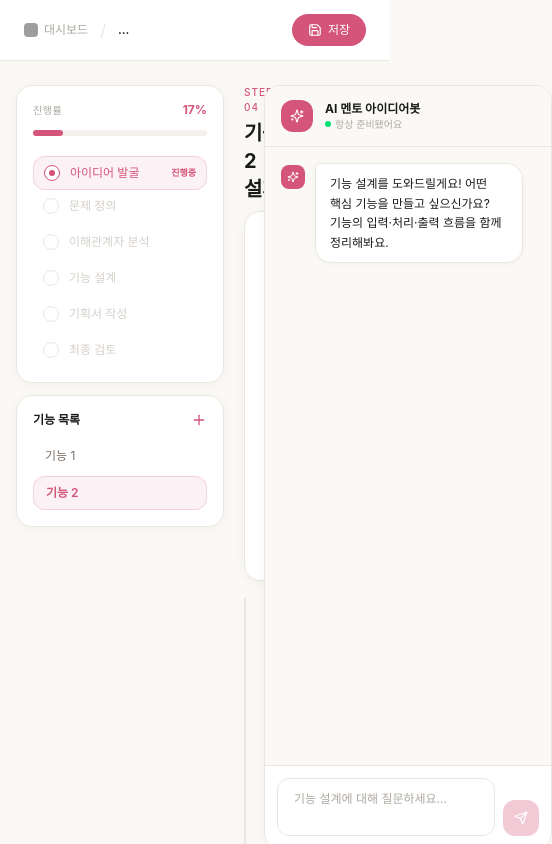
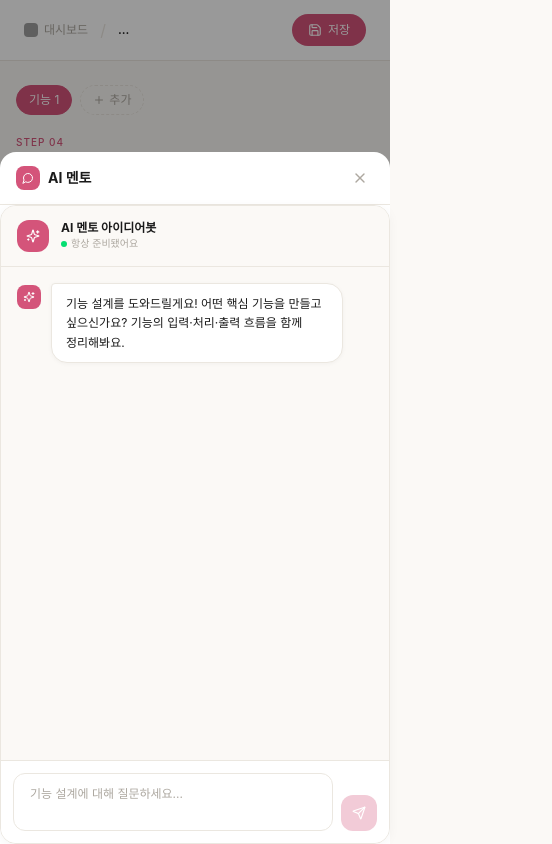
Before and after one commit to sharesdjgh-sys/sdjgh-sw-plancraft, a Next.js app: page /project/1/episodes in a window 390 px wide. Both pictures are taken after a click on the button "AI 멘토 열기". Shown: the top 844 px of the page, 552 px wide, since content can reach past the window. Built offline with nearby package versions, Linux system fonts and the light colour scheme; grey boxes are pictures that could not be loaded; a web font is replaced by a local one.

Commit message:
모바일 UI 수정

```diff
--- a/src/app/project/[id]/characters/page.tsx
+++ b/src/app/project/[id]/characters/page.tsx
@@ -9,6 +9,7 @@ import AiChat, { type AiChatHandle } from "@/components/ai-assistant/AiChat";
 import StepIndicator from "@/components/progress-tracker/StepIndicator";
 import EmptyContentModal from "@/components/EmptyContentModal";
 import { Plus, Trash2, ArrowRight, Check, Save, User, Download, Wand2 } from "lucide-react";
+import MobileChatSheet, { type MobileChatSheetHandle } from "@/components/mobile/MobileChatSheet";
 import { getProject, updateProject, type Character, type Project } from "@/lib/storage";
 import { downloadCharacters } from "@/lib/download";
 import { saveProjectToDir } from "@/lib/fileStorage";
@@ -26,6 +27,7 @@ export default function CharactersPage({ params }: { params: Promise<{ id: strin
   const [autofilling, setAutofilling] = useState(false);
   const [showEmptyModal, setShowEmptyModal] = useState(false);
   const aiChatRef = useRef<AiChatHandle>(null);
+  const mobileChatRef = useRef<MobileChatSheetHandle>(null);
 
   useEffect(() => {
     const p = getProject(id);
@@ -119,7 +121,7 @@ export default function CharactersPage({ params }: { params: Promise<{ id: strin
           description="SW를 사용할 주요 이해관계자를 한 명 이상 추가해야 다음 단계로 넘어갈 수 있어요. 어려우면 AI 도움을 받아봐요!"
           autofilling={autofilling}
           onAutofill={() => { setShowEmptyModal(false); autofill(); }}
-          onAskMentor={() => { setShowEmptyModal(false); aiChatRef.current?.focusInput(); }}
+          onAskMentor={() => { setShowEmptyModal(false); aiChatRef.current?.focusInput(); mobileChatRef.current?.openAndFocus(); }}
           onGoAnyway={goNextAnyway}
           onClose={() => setShowEmptyModal(false)}
         />
@@ -148,7 +150,7 @@ export default function CharactersPage({ params }: { params: Promise<{ id: strin
                 </button>
                 <button
                   onClick={() => downloadCharacters({ ...project, characters })}
-                  className="flex items-center gap-1.5 text-xs font-medium px-4 py-2 rounded-full border border-[#EBE7E0] text-[#7A7067] hover:bg-[#F4F1EC] transition-all duration-200"
+                  className="hidden sm:flex items-center gap-1.5 text-xs font-medium px-4 py-2 rounded-full border border-[#EBE7E0] text-[#7A7067] hover:bg-[#F4F1EC] transition-all duration-200"
                 >
                   <Download className="w-3.5 h-3.5" /> 다운로드
                 </button>
@@ -165,14 +167,14 @@ export default function CharactersPage({ params }: { params: Promise<{ id: strin
         </div>
       </header>
 
-      <div className="max-w-7xl mx-auto px-4 py-6 flex gap-5">
-        <aside className="w-52 flex-shrink-0">
+      <div className="max-w-7xl mx-auto px-4 py-6 flex flex-col md:flex-row gap-4 md:gap-5">
+        <aside className="hidden md:block w-52 flex-shrink-0">
           <div className="bg-white rounded-2xl border border-[#EBE7E0] p-4 sticky top-20 shadow-[0_2px_12px_rgba(0,0,0,0.04)]">
             <StepIndicator currentStep={project?.currentStep ?? 1} projectId={id} isCompleted={project?.isCompleted} />
           </div>
         </aside>
 
-        <main className="flex-1 min-w-0 space-y-4">
+        <main className="flex-1 min-w-0 space-y-4 pb-20 lg:pb-0">
           <div className="flex items-center justify-between mb-2">
             <div>
               <p className="text-[10px] font-medium text-[#D4547A] uppercase tracking-widest mb-1">Step 03</p>
@@ -237,7 +239,7 @@ export default function CharactersPage({ params }: { params: Promise<{ id: strin
 
                   {editIdx === idx && (
                     <div className="px-5 pb-5 space-y-3 border-t border-[#EBE7E0] pt-4">
-                      <div className="grid grid-cols-3 gap-3">
+                      <div className="grid grid-cols-1 sm:grid-cols-3 gap-3">
                         <div>
                           <label className="block text-xs font-semibold text-[#1A1A1A] mb-1.5">대상 이름 *</label>
                           <Input
@@ -313,7 +315,7 @@ export default function CharactersPage({ params }: { params: Promise<{ id: strin
           </div>
         </main>
 
-        <aside className="w-72 flex-shrink-0 h-[calc(100vh-5rem)] sticky top-20">
+        <aside className="hidden lg:flex w-72 flex-shrink-0 h-[calc(100vh-5rem)] sticky top-20">
           <AiChat
             ref={aiChatRef}
             step="character"
@@ -322,6 +324,13 @@ export default function CharactersPage({ params }: { params: Promise<{ id: strin
           />
         </aside>
       </div>
+
+      <MobileChatSheet
+        ref={mobileChatRef}
+        step="character"
+        initialMessage="이해관계자 분석을 도와드릴게요! 이 SW를 사용하게 될 주요 대상이 누구인가요? 어떤 사람들이 혜택을 받을지 생각해봐요."
+        placeholder="이해관계자 분석에 대해 질문하세요..."
+      />
     </div>
   );
 }
--- a/src/app/project/[id]/episodes/page.tsx
+++ b/src/app/project/[id]/episodes/page.tsx
@@ -9,6 +9,7 @@ import AiChat, { type AiChatHandle } from "@/components/ai-assistant/AiChat";
 import StepIndicator from "@/components/progress-tracker/StepIndicator";
 import EmptyContentModal from "@/components/EmptyContentModal";
 import { Plus, Trash2, Save, ArrowRight, CheckCircle, Check, Download, Cpu, Wand2 } from "lucide-react";
+import MobileChatSheet, { type MobileChatSheetHandle } from "@/components/mobile/MobileChatSheet";
 import { getProject, updateProject, type Episode, type Cut, type Project } from "@/lib/storage";
 import { downloadEpisode, downloadAllEpisodes } from "@/lib/download";
 import { saveProjectToDir } from "@/lib/fileStorage";
@@ -28,6 +29,7 @@ export default function EpisodesPage({ params }: { params: Promise<{ id: string
   const [autofilling, setAutofilling] = useState(false);
   const [showEmptyModal, setShowEmptyModal] = useState(false);
   const aiChatRef = useRef<AiChatHandle>(null);
+  const mobileChatRef = useRef<MobileChatSheetHandle>(null);
 
   useEffect(() => {
     const p = getProject(id);
@@ -171,7 +173,7 @@ export default function EpisodesPage({ params }: { params: Promise<{ id: string
           description="핵심 기능의 이름을 하나 이상 작성해야 다음 단계로 넘어갈 수 있어요. 어려우면 AI 도움을 받아봐요!"
           autofilling={autofilling}
           onAutofill={() => { setShowEmptyModal(false); autofill(); }}
-          onAskMentor={() => { setShowEmptyModal(false); aiChatRef.current?.focusInput(); }}
+          onAskMentor={() => { setShowEmptyModal(false); aiChatRef.current?.focusInput(); mobileChatRef.current?.openAndFocus(); }}
           onGoAnyway={goNextAnyway}
           onClose={() => setShowEmptyModal(false)}
         />
@@ -200,13 +202,13 @@ export default function EpisodesPage({ params }: { params: Promise<{ id: string
                 </button>
                 <button
                   onClick={() => downloadEpisode({ ...project, episodes }, activeEp)}
-                  className="flex items-center gap-1.5 text-xs font-medium px-3 py-2 rounded-full border border-[#EBE7E0] text-[#7A7067] hover:bg-[#F4F1EC] transition-all duration-200"
+                  className="hidden sm:flex items-center gap-1.5 text-xs font-medium px-3 py-2 rounded-full border border-[#EBE7E0] text-[#7A7067] hover:bg-[#F4F1EC] transition-all duration-200"
                 >
                   <Download className="w-3.5 h-3.5" /> 이 기능
                 </button>
                 <button
                   onClick={() => downloadAllEpisodes({ ...project, episodes })}
-                  className="flex items-center gap-1.5 text-xs font-medium px-3 py-2 rounded-full border border-[#EBE7E0] text-[#7A7067] hover:bg-[#F4F1EC] transition-all duration-200"
+                  className="hidden sm:flex items-center gap-1.5 text-xs font-medium px-3 py-2 rounded-full border border-[#EBE7E0] text-[#7A7067] hover:bg-[#F4F1EC] transition-all duration-200"
                 >
                   <Download className="w-3.5 h-3.5" /> 전체
                 </button>
@@ -223,9 +225,9 @@ export default function EpisodesPage({ params }: { params: Promise<{ id: string
         </div>
       </header>
 
-      <div className="max-w-7xl mx-auto px-4 py-6 flex gap-5">
+      <div className="max-w-7xl mx-auto px-4 py-6 flex flex-col md:flex-row gap-4 md:gap-5">
         {/* Left sidebar */}
-        <aside className="w-52 flex-shrink-0 space-y-3 sticky top-20 self-start">
+        <aside className="hidden md:flex md:flex-col w-52 flex-shrink-0 space-y-3 sticky top-20 self-start">
           <div className="bg-white rounded-2xl border border-[#EBE7E0] p-4 shadow-[0_2px_12px_rgba(0,0,0,0.04)]">
             <StepIndicator currentStep={project?.currentStep ?? 1} projectId={id} isCompleted={project?.isCompleted} />
           </div>
@@ -256,7 +258,31 @@ export default function EpisodesPage({ params }: { params: Promise<{ id: string
           </div>
         </aside>
 
-        <main className="flex-1 min-w-0 space-y-4">
+        <main className="flex-1 min-w-0 space-y-4 pb-20 lg:pb-0">
+          {/* 모바일 기능 탭 */}
+          <div className="md:hidden flex gap-2 overflow-x-auto pb-1">
+            {episodes.map((ep, i) => (
+              <button
+                key={i}
+                onClick={() => setActiveEp(i)}
+                className={`flex-shrink-0 flex items-center gap-1.5 text-xs px-3 py-1.5 rounded-full border transition-all duration-200 ${
+                  activeEp === i
+                    ? "bg-[#D4547A] text-white border-[#D4547A]"
+                    : "bg-white text-[#7A7067] border-[#EBE7E0]"
+                }`}
+              >
+                기능 {ep.episodeNumber}{ep.title ? ` · ${ep.title.slice(0, 6)}` : ""}
+                {ep.isCompleted && <CheckCircle className="w-3 h-3 flex-shrink-0" />}
+              </button>
+            ))}
+            <button
+              onClick={addEpisode}
+              className="flex-shrink-0 flex items-center gap-1 text-xs px-3 py-1.5 rounded-full border border-dashed border-[#EBE7E0] text-[#ADA8A0]"
+            >
+              <Plus className="w-3 h-3" /> 추가
+            </button>
+          </div>
+
           <div className="flex items-center justify-between mb-2">
             <div>
               <p className="text-[10px] font-medium text-[#D4547A] uppercase tracking-widest mb-1">Step 04</p>
@@ -344,7 +370,7 @@ export default function EpisodesPage({ params }: { params: Promise<{ id: string
                         </button>
                       </div>
 
-                      <div className="p-4 grid grid-cols-2 gap-3">
+                      <div className="p-4 grid grid-cols-1 sm:grid-cols-2 gap-3">
                         <div className="col-span-2">
                           <label className="block text-[10px] font-semibold text-[#7A7067] mb-1.5">동작 설명</label>
                           <Textarea
@@ -402,7 +428,7 @@ export default function EpisodesPage({ params }: { params: Promise<{ id: string
           </div>
         </main>
 
-        <aside className="w-72 flex-shrink-0 h-[calc(100vh-5rem)] sticky top-20">
+        <aside className="hidden lg:flex w-72 flex-shrink-0 h-[calc(100vh-5rem)] sticky top-20">
           <AiChat
             ref={aiChatRef}
             step="panel"
@@ -411,6 +437,13 @@ export default function EpisodesPage({ params }: { params: Promise<{ id: string
           />
         </aside>
       </div>
+
+      <MobileChatSheet
+        ref={mobileChatRef}
+        step="panel"
+        initialMessage="기능 설계를 도와드릴게요! 어떤 핵심 기능을 만들고 싶으신가요? 기능의 입력·처리·출력 흐름을 함께 정리해봐요."
+        placeholder="기능 설계에 대해 질문하세요..."
+      />
     </div>
   );
 }
--- a/src/app/project/[id]/idea/page.tsx
+++ b/src/app/project/[id]/idea/page.tsx
@@ -50,8 +50,8 @@ export default function IdeaPage({ params }: { params: Promise<{ id: string }> }
         </div>
       </header>
 
-      <div className="max-w-7xl mx-auto px-4 py-6 flex gap-5">
-        <aside className="w-52 flex-shrink-0">
+      <div className="max-w-7xl mx-auto px-4 py-6 flex flex-col md:flex-row gap-4 md:gap-5">
+        <aside className="hidden md:block w-52 flex-shrink-0">
           <div className="bg-white rounded-2xl border border-[#EBE7E0] p-4 sticky top-20 shadow-[0_2px_12px_rgba(0,0,0,0.04)]">
             <StepIndicator currentStep={project?.currentStep ?? 1} projectId={id} isCompleted={project?.isCompleted} />
           </div>
@@ -66,7 +66,7 @@ export default function IdeaPage({ params }: { params: Promise<{ id: string }> }
             </p>
           </div>
 
-          <div className="h-[calc(100vh-15rem)]">
+          <div className="h-[calc(100vh-18rem)] md:h-[calc(100vh-15rem)]">
             <AiChat
               key={project?.id ?? "loading"}
               step="idea"
--- a/src/app/project/[id]/script/page.tsx
+++ b/src/app/project/[id]/script/page.tsx
@@ -8,6 +8,7 @@ import AiChat, { type AiChatHandle } from "@/components/ai-assistant/AiChat";
 import StepIndicator from "@/components/progress-tracker/StepIndicator";
 import EmptyContentModal from "@/components/EmptyContentModal";
 import { Save, ArrowRight, ArrowLeft, Check, Download, FileText, CheckCircle, Wand2 } from "lucide-react";
+import MobileChatSheet, { type MobileChatSheetHandle } from "@/components/mobile/MobileChatSheet";
 import { getProject, updateProject, type Episode, type Project, type Character } from "@/lib/storage";
 import { downloadProposalScript } from "@/lib/download";
 import { saveProjectToDir } from "@/lib/fileStorage";
@@ -81,6 +82,7 @@ export default function ScriptPage({ params }: { params: Promise<{ id: string }>
   const [autofilling, setAutofilling] = useState(false);
   const [showEmptyModal, setShowEmptyModal] = useState(false);
   const aiChatRef = useRef<AiChatHandle>(null);
+  const mobileChatRef = useRef<MobileChatSheetHandle>(null);
 
   useEffect(() => {
     const p = getProject(id);
@@ -158,7 +160,7 @@ export default function ScriptPage({ params }: { params: Promise<{ id: string }>
           description="기획서를 작성해야 다음 단계로 넘어갈 수 있어요. AI 자동채우기로 초안을 먼저 생성하거나 AI 멘토에게 도움을 요청해봐요!"
           autofilling={autofilling}
           onAutofill={() => { setShowEmptyModal(false); autofill(); }}
-          onAskMentor={() => { setShowEmptyModal(false); aiChatRef.current?.focusInput(); }}
+          onAskMentor={() => { setShowEmptyModal(false); aiChatRef.current?.focusInput(); mobileChatRef.current?.openAndFocus(); }}
           onGoAnyway={goNextAnyway}
           onClose={() => setShowEmptyModal(false)}
         />
@@ -186,7 +188,7 @@ export default function ScriptPage({ params }: { params: Promise<{ id: string }>
             {project && (
               <button
                 onClick={() => downloadProposalScript({ ...project, proposalScript })}
-                className="flex items-center gap-1.5 text-xs font-medium px-3 py-2 rounded-full border border-[#EBE7E0] text-[#7A7067] hover:bg-[#F4F1EC] transition-all duration-200"
+                className="hidden sm:flex items-center gap-1.5 text-xs font-medium px-3 py-2 rounded-full border border-[#EBE7E0] text-[#7A7067] hover:bg-[#F4F1EC] transition-all duration-200"
               >
                 <Download className="w-3.5 h-3.5" /> 기획서 다운로드
               </button>
@@ -202,9 +204,9 @@ export default function ScriptPage({ params }: { params: Promise<{ id: string }>
         </div>
       </header>
 
-      <div className="max-w-7xl mx-auto px-4 py-6 flex gap-5">
+      <div className="max-w-7xl mx-auto px-4 py-6 flex flex-col md:flex-row gap-4 md:gap-5">
         {/* Left sidebar */}
-        <aside className="w-52 flex-shrink-0 space-y-3 sticky top-20 self-start">
+        <aside className="hidden md:flex md:flex-col w-52 flex-shrink-0 space-y-3 sticky top-20 self-start">
           <div className="bg-white rounded-2xl border border-[#EBE7E0] p-4 shadow-[0_2px_12px_rgba(0,0,0,0.04)]">
             <StepIndicator currentStep={project?.currentStep ?? 1} projectId={id} isCompleted={project?.isCompleted} />
           </div>
@@ -212,7 +214,7 @@ export default function ScriptPage({ params }: { params: Promise<{ id: string }>
           <FeatureListPanel episodes={project?.episodes ?? []} />
         </aside>
 
-        <main className="flex-1 min-w-0 space-y-4">
+        <main className="flex-1 min-w-0 space-y-4 pb-20 lg:pb-0">
           <div>
             <p className="text-[10px] font-medium text-[#D4547A] uppercase tracking-widest mb-1">Step 05</p>
             <h1 className="text-xl font-bold text-[#1A1A1A] tracking-tight">기획서 내용 작성</h1>
@@ -263,7 +265,7 @@ export default function ScriptPage({ params }: { params: Promise<{ id: string }>
           </div>
         </main>
 
-        <aside className="w-72 flex-shrink-0 sticky top-20 flex flex-col gap-3" style={{ height: "calc(100vh - 5rem)" }}>
+        <aside className="hidden lg:flex w-72 flex-shrink-0 sticky top-20 flex-col gap-3" style={{ height: "calc(100vh - 5rem)" }}>
           <CharacterPanel characters={project?.characters ?? []} />
           <div className="flex-1 min-h-0">
             <AiChat
@@ -275,6 +277,13 @@ export default function ScriptPage({ params }: { params: Promise<{ id: string }>
           </div>
         </aside>
       </div>
+
+      <MobileChatSheet
+        ref={mobileChatRef}
+        step="script"
+        initialMessage="기획서 작성을 도와드릴게요! 배경 및 필요성, 해결 방안, 핵심 기능, 기대 효과 순서로 작성하면 논리적인 기획서가 완성돼요."
+        placeholder="기획서 작성에 대해 질문하세요..."
+      />
     </div>
   );
 }
--- a/src/app/project/[id]/story/page.tsx
+++ b/src/app/project/[id]/story/page.tsx
@@ -9,6 +9,7 @@ import StepIndicator from "@/components/progress-tracker/StepIndicator";
 import EmptyContentModal from "@/components/EmptyContentModal";
 import { useRouter } from "next/navigation";
 import { Save, ArrowRight, Check, Download, Wand2 } from "lucide-react";
+import MobileChatSheet, { type MobileChatSheetHandle } from "@/components/mobile/MobileChatSheet";
 import { getProject, updateProject, type Project } from "@/lib/storage";
 import { downloadStory } from "@/lib/download";
 import { saveProjectToDir } from "@/lib/fileStorage";
@@ -23,6 +24,7 @@ export default function StoryPage({ params }: { params: Promise<{ id: string }>
   const [autofilling, setAutofilling] = useState(false);
   const [showEmptyModal, setShowEmptyModal] = useState(false);
   const aiChatRef = useRef<AiChatHandle>(null);
+  const mobileChatRef = useRef<MobileChatSheetHandle>(null);
 
   useEffect(() => {
     const p = getProject(id);
@@ -98,7 +100,7 @@ export default function StoryPage({ params }: { params: Promise<{ id: string }>
           description="아이디어 한 줄 소개, 해결하려는 문제 등 주요 내용을 하나 이상 작성해야 다음 단계로 넘어갈 수 있어요. 어려우면 AI 도움을 받아봐요!"
           autofilling={autofilling}
           onAutofill={() => { setShowEmptyModal(false); autofill(); }}
-          onAskMentor={() => { setShowEmptyModal(false); aiChatRef.current?.focusInput(); }}
+          onAskMentor={() => { setShowEmptyModal(false); aiChatRef.current?.focusInput(); mobileChatRef.current?.openAndFocus(); }}
           onGoAnyway={goNextAnyway}
           onClose={() => setShowEmptyModal(false)}
         />
@@ -124,7 +126,7 @@ export default function StoryPage({ params }: { params: Promise<{ id: string }>
                 </button>
                 <button
                   onClick={() => downloadStory({ ...project, story })}
-                  className="flex items-center gap-1.5 text-xs font-medium px-4 py-2 rounded-full border border-[#EBE7E0] text-[#7A7067] hover:bg-[#F4F1EC] transition-all duration-200"
+                  className="hidden sm:flex items-center gap-1.5 text-xs font-medium px-4 py-2 rounded-full border border-[#EBE7E0] text-[#7A7067] hover:bg-[#F4F1EC] transition-all duration-200"
                 >
                   <Download className="w-3.5 h-3.5" /> 다운로드
                 </button>
@@ -141,14 +143,14 @@ export default function StoryPage({ params }: { params: Promise<{ id: string }>
         </div>
       </header>
 
-      <div className="max-w-7xl mx-auto px-4 py-6 flex gap-5">
-        <aside className="w-52 flex-shrink-0">
+      <div className="max-w-7xl mx-auto px-4 py-6 flex flex-col md:flex-row gap-4 md:gap-5">
+        <aside className="hidden md:block w-52 flex-shrink-0">
           <div className="bg-white rounded-2xl border border-[#EBE7E0] p-4 sticky top-20 shadow-[0_2px_12px_rgba(0,0,0,0.04)]">
             <StepIndicator currentStep={project?.currentStep ?? 1} projectId={id} isCompleted={project?.isCompleted} />
           </div>
         </aside>
 
-        <main className="flex-1 min-w-0 space-y-4">
+        <main className="flex-1 min-w-0 space-y-4 pb-20 lg:pb-0">
           <div className="mb-2">
             <p className="text-[10px] font-medium text-[#D4547A] uppercase tracking-widest mb-1">Step 02</p>
             <h1 className="text-xl font-bold text-[#1A1A1A] tracking-tight">문제 정의</h1>
@@ -160,7 +162,7 @@ export default function StoryPage({ params }: { params: Promise<{ id: string }>
             <Input placeholder="예: 급식 잔반 데이터를 분석해 학교 식단을 개선하는 AI 추천 시스템" value={story.logline} onChange={(e) => setStory((s) => ({ ...s, logline: e.target.value }))} />
           </div>
 
-          <div className="grid grid-cols-2 gap-4">
+          <div className="grid grid-cols-1 sm:grid-cols-2 gap-4">
             <div className="bg-white rounded-2xl border border-[#EBE7E0] p-5 shadow-[0_2px_12px_rgba(0,0,0,0.04)]">
               <label className="block text-xs font-bold text-[#1A1A1A] mb-1">해결하려는 문제</label>
               <p className="text-[10px] text-[#ADA8A0] mb-3">왜 이 문제가 중요한지, 현재 어떤 불편함이 있는지</p>
@@ -199,10 +201,17 @@ export default function StoryPage({ params }: { params: Promise<{ id: string }>
           </div>
         </main>
 
-        <aside className="w-72 flex-shrink-0 h-[calc(100vh-5rem)] sticky top-20">
+        <aside className="hidden lg:flex w-72 flex-shrink-0 h-[calc(100vh-5rem)] sticky top-20">
           <AiChat ref={aiChatRef} step="story" initialMessage="문제 정의를 도와드릴게요! 해결하려는 문제의 핵심이 무엇인가요? 어떤 상황에서 불편함을 느꼈는지 편하게 말씀해 주세요." placeholder="문제 정의에 대해 질문하세요..." />
         </aside>
       </div>
+
+      <MobileChatSheet
+        ref={mobileChatRef}
+        step="story"
+        initialMessage="문제 정의를 도와드릴게요! 해결하려는 문제의 핵심이 무엇인가요? 어떤 상황에서 불편함을 느꼈는지 편하게 말씀해 주세요."
+        placeholder="문제 정의에 대해 질문하세요..."
+      />
     </div>
   );
 }
--- a/src/app/project/[id]/submit/page.tsx
+++ b/src/app/project/[id]/submit/page.tsx
@@ -1,10 +1,11 @@
 "use client";
 
-import { useState, useEffect, use } from "react";
+import { useState, useEffect, use, useRef } from "react";
 import Link from "next/link";
 import { Textarea } from "@/components/ui/textarea";
-import AiChat from "@/components/ai-assistant/AiChat";
+import AiChat, { type AiChatHandle } from "@/components/ai-assistant/AiChat";
 import StepIndicator from "@/components/progress-tracker/StepIndicator";
+import MobileChatSheet, { type MobileChatSheetHandle } from "@/components/mobile/MobileChatSheet";
 import { Trophy, CheckCircle, Circle, ArrowLeft, Download } from "lucide-react";
 import { getProject, updateProject } from "@/lib/storage";
 import { downloadFullSummary } from "@/lib/download";
@@ -27,6 +28,8 @@ export default function SubmitPage({ params }: { params: Promise<{ id: string }>
   const [checks, setChecks] = useState<Record<string, boolean>>({});
   const [authorNote, setAuthorNote] = useState("");
   const [completed, setCompleted] = useState(false);
+  const aiChatRef = useRef<AiChatHandle>(null);
+  const mobileChatRef = useRef<MobileChatSheetHandle>(null);
 
   useEffect(() => {
     const p = getProject(id);
@@ -65,14 +68,14 @@ export default function SubmitPage({ params }: { params: Promise<{ id: string }>
         </div>
       </header>
 
-      <div className="max-w-7xl mx-auto px-4 py-6 flex gap-5">
-        <aside className="w-52 flex-shrink-0">
+      <div className="max-w-7xl mx-auto px-4 py-6 flex flex-col md:flex-row gap-4 md:gap-5">
+        <aside className="hidden md:block w-52 flex-shrink-0">
           <div className="bg-white rounded-2xl border border-[#EBE7E0] p-4 sticky top-20 shadow-[0_2px_12px_rgba(0,0,0,0.04)]">
             <StepIndicator currentStep={project?.currentStep ?? 6} projectId={id} isCompleted={project?.isCompleted} />
           </div>
         </aside>
 
-        <main className="flex-1 min-w-0 space-y-4">
+        <main className="flex-1 min-w-0 space-y-4 pb-20 lg:pb-0">
           <div>
             <p className="text-[10px] font-medium text-[#D4547A] uppercase tracking-widest mb-1">Step 06</p>
             <h1 className="text-xl font-bold text-[#1A1A1A] tracking-tight flex items-center gap-2">
@@ -209,14 +212,22 @@ export default function SubmitPage({ params }: { params: Promise<{ id: string }>
           </div>
         </main>
 
-        <aside className="w-72 flex-shrink-0 h-[calc(100vh-5rem)] sticky top-20">
+        <aside className="hidden lg:flex w-72 flex-shrink-0 h-[calc(100vh-5rem)] sticky top-20">
           <AiChat
+            ref={aiChatRef}
             step="completion"
             initialMessage="거의 다 왔어요! 제출 전 최종 점검을 도와드릴게요. 지원 동기 작성이나 기획서 마지막 검토에서 도움이 필요하시면 말씀해 주세요!"
             placeholder="마지막 점검에 도움을 요청하세요..."
           />
         </aside>
       </div>
+
+      <MobileChatSheet
+        ref={mobileChatRef}
+        step="completion"
+        initialMessage="거의 다 왔어요! 제출 전 최종 점검을 도와드릴게요. 지원 동기 작성이나 기획서 마지막 검토에서 도움이 필요하시면 말씀해 주세요!"
+        placeholder="마지막 점검에 도움을 요청하세요..."
+      />
     </div>
   );
 }
--- /dev/null
+++ b/src/components/mobile/MobileChatSheet.tsx
@@ -0,0 +1,79 @@
+"use client";
+
+import { useState, useRef, forwardRef, useImperativeHandle } from "react";
+import { MessageCircle, X } from "lucide-react";
+import AiChat, { type AiChatHandle } from "@/components/ai-assistant/AiChat";
+
+export interface MobileChatSheetHandle {
+  openAndFocus: () => void;
+}
+
+interface Props {
+  step: string;
+  initialMessage: string;
+  placeholder?: string;
+}
+
+const MobileChatSheet = forwardRef<MobileChatSheetHandle, Props>(function MobileChatSheet(
+  { step, initialMessage, placeholder },
+  ref
+) {
+  const [open, setOpen] = useState(false);
+  const chatRef = useRef<AiChatHandle>(null);
+
+  useImperativeHandle(ref, () => ({
+    openAndFocus: () => {
+      setOpen(true);
+      setTimeout(() => chatRef.current?.focusInput(), 120);
+    },
+  }));
+
+  return (
+    <>
+      {/* 플로팅 버튼 - 모바일/태블릿만 */}
+      <button
+        onClick={() => setOpen(true)}
+        className="fixed bottom-6 right-4 z-40 lg:hidden w-12 h-12 rounded-full bg-[#D4547A] shadow-lg shadow-[#D4547A]/30 flex items-center justify-center text-white"
+        aria-label="AI 멘토 열기"
+      >
+        <MessageCircle className="w-5 h-5" />
+      </button>
+
+      {/* 바텀 시트 - 모바일/태블릿만 */}
+      {open && (
+        <div className="fixed inset-0 z-50 lg:hidden flex flex-col justify-end">
+          <div
+            className="absolute inset-0 bg-black/40"
+            onClick={() => setOpen(false)}
+          />
+          <div className="relative bg-white rounded-t-2xl flex flex-col" style={{ height: "82vh" }}>
+            <div className="flex items-center justify-between px-4 py-3 border-b border-[#EBE7E0] flex-shrink-0">
+              <div className="flex items-center gap-2">
+                <div className="w-6 h-6 rounded-lg bg-[#D4547A] flex items-center justify-center">
+                  <MessageCircle className="w-3 h-3 text-white" />
+                </div>
+                <span className="text-sm font-bold text-[#1A1A1A]">AI 멘토</span>
+              </div>
+              <button
+                onClick={() => setOpen(false)}
+                className="p-1.5 rounded-lg hover:bg-[#F4F1EC] transition-colors"
+              >
+                <X className="w-4 h-4 text-[#ADA8A0]" />
+              </button>
+            </div>
+            <div className="flex-1 min-h-0">
+              <AiChat
+                ref={chatRef}
+                step={step}
+                initialMessage={initialMessage}
+                placeholder={placeholder}
+              />
+            </div>
+          </div>
+        </div>
+      )}
+    </>
+  );
+});
+
+export default MobileChatSheet;
```
Also changed, not shown: src/components/ai-assistant/AiChat.tsx (+32 -8 lines).
